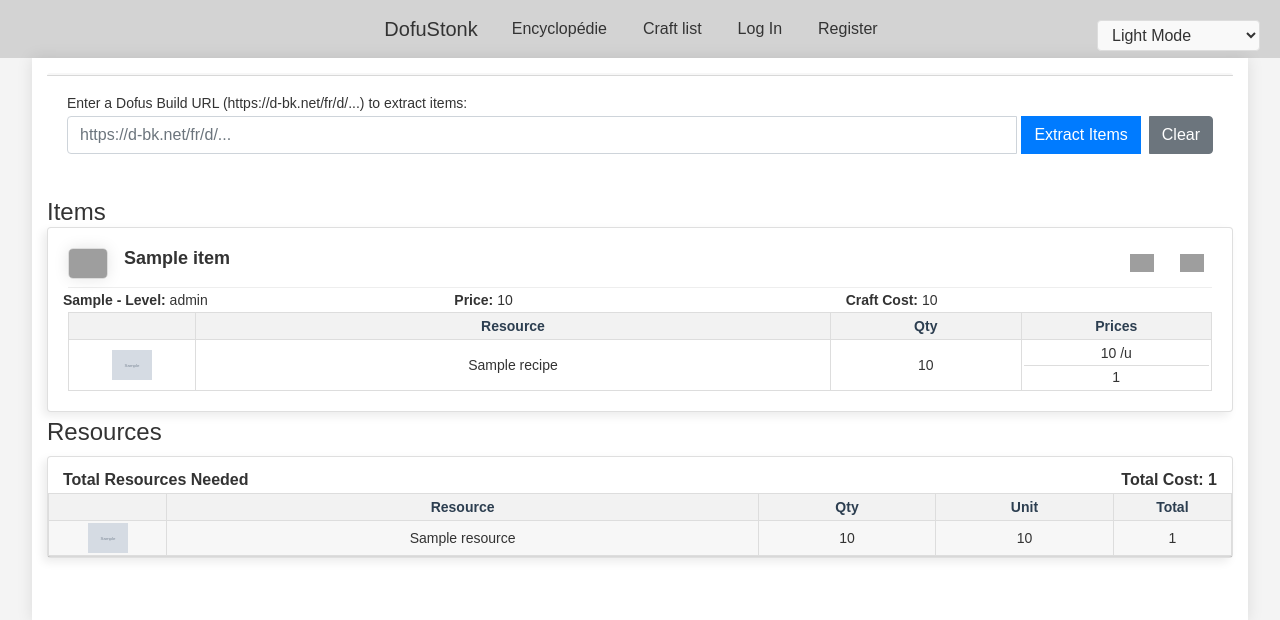
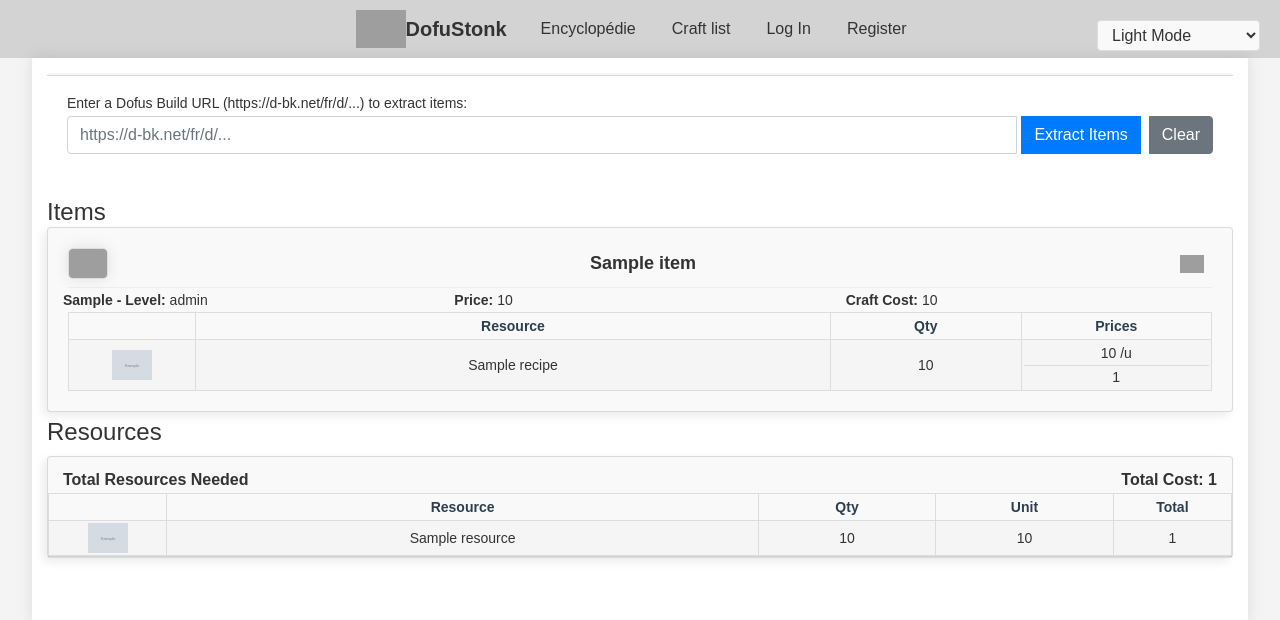
Before and after one commit to antoine-mait/DofusStock, a Django app: template dofustock_site/templates/dofustock/craft_list.html in a window 1280 px wide. Shown: the top 620 px of the page. Run offline with Django 3.2, Linux system fonts and the light colour scheme; the template is opened without the code that fills it: most values are stand-ins (such as "Sample title", 1, 10 or a date in 2020); grey boxes marked "Sample" are stand-in pictures; some libraries are stand-ins or nearby versions; grey boxes are pictures that could not be loaded.

Commit message:
change some color , add logo and img

```diff
--- a/dofustock_site/static/dofustock/css/colors.css
+++ b/dofustock_site/static/dofustock/css/colors.css
@@ -45,15 +45,15 @@
  --color-text: #e0e0e0;
  --color-text-secondary: #a0a0a0;
  --color-text-heading: #ffffff;
- --color-text-mid:#333333;
- --color-background: #1c1c1c;
- --color-background-light: #2a2a2a;
- --color-background-lighter: #333333;
+ --color-text-mid:#e0e0e0;
+ --color-background: #2E2924;
+ --color-background-light: #3C3630;
+ --color-background-lighter: #3C3630;
  --color-navbar: #67a84d;
- --color-card-bg: #2d2d2d;
- --color-button-bg: #67a84d;
- --color-button-hover: #5a9440;
- --color-border: #444444;
+ --color-card-bg: #2E2924;
+ --color-button-bg: #3C3630;
+ --color-button-hover: #312c27;
+ --color-border: #524941;
  --color-border-light: #555555;
  --color-table-header: #333333;
 
--- a/dofustock_site/static/dofustock/css/craft-list.css
+++ b/dofustock_site/static/dofustock/css/craft-list.css
@@ -13,6 +13,7 @@ span {
     box-shadow: -4px 4px 10px var(--shadow-light);
     margin-bottom: 0px;
     height: 100%;
+    background-color: var(--color-background-light);
 }
 
 /* Layout containers */
@@ -59,6 +60,7 @@ span {
     gap: 20px;
     margin-bottom: 0px;
     grid-template-columns: 1fr;
+
 }
 
 /* Item styling */
@@ -76,6 +78,7 @@ span {
     border-radius: 5px;
     border: 1px solid var(--color-border);
     box-shadow: 0 0 15px var(--shadow-medium);
+    background-color: var(--color-background-lighter)
 }
 
 .card-title {
@@ -88,6 +91,15 @@ span {
     white-space: nowrap;
     min-width: 0;
     margin-right: 10px;
+    justify-content: center;
+    align-items: center;
+}
+
+.item-link{
+    display: flex;
+    text-align: center;
+    justify-content: center;
+    align-items: center;
 }
 
 .card-text {
@@ -117,15 +129,14 @@ span {
 }
 
 .btn-sm:hover {
-    background-color: var(--color-button-hover);
+    background-color: var(--color-background-lighter);
     border-radius: 4px;
 }
-
 .add-to-craftlist-btn {
     min-width: 20px;
 }
 h5{
-    color : var(--color-text-mid)
+    color : var(--color-text-mid);
 }
 /* Item container */
 .item-container {
@@ -135,7 +146,7 @@ h5{
     width: 100%;
     border: 1px solid var(--color-border-light);
     border-radius: 4px;
-    background-color: var(--color-background-light);
+    background-color: var(--color-background-lighter)
 }
 
 .items-grid {
@@ -143,6 +154,7 @@ h5{
     grid-template-columns: repeat(2, 1fr);
     gap: 15px;
     width: 100%;
+
 }
 
 /* Item metadata section */
@@ -150,6 +162,7 @@ h5{
     padding: 5px 0;
     border-top: 1px solid var(--color-border-light);
     border-bottom: 1px solid var(--color-border-light);
+
 }
 .item-metadata.mb-3 {
     margin-bottom: 0.5rem !important; /* Reduce from 1rem (mb-3) */
@@ -179,7 +192,8 @@ h5{
     width: 100%;
     border-collapse: collapse;
     margin-top: -10px;
-    color : var(--color-text-mid)
+    color : var(--color-text-mid);
+    background-color: var(--color-background-lighter);
 }
 
 .item-recipes th,
@@ -195,7 +209,7 @@ h5{
 
 .item-recipes th,
 .resources-section th {
-    background-color: var(--color-table-header);
+    background-color: var(--color-background-light);
     color : var(--color-text-heading);
 }
 
@@ -260,6 +274,7 @@ h5{
     color: var(--color-alert-info-text);
     padding: 15px;
     border-radius: 4px;
+    background-color: var(--color-background-lighter)
 }
 
 #loading {
@@ -302,13 +317,17 @@ h5{
 
 .d-flex.align-items-center.mb-3 {
     flex-wrap: wrap;
-    align-items: flex-start !important;
+    align-items: center !important;
     margin-bottom: 0.5rem !important;
 }
 
 h3 .price-better, h3 .price-worse {
     font-weight: normal;
 }
+
+.btn-success {
+    background-color: var( --color-navbar) !important;
+  }
 
 /* Media Queries - All consolidated at the end */
 @media (max-width: 576px) {
--- a/dofustock_site/static/dofustock/css/encyclopedia.css
+++ b/dofustock_site/static/dofustock/css/encyclopedia.css
@@ -21,6 +21,7 @@
     cursor: pointer;
     transition: background-color 0.3s, transform 0.2s;
     box-shadow: -2px 2px 5px var(--shadow-dark);
+    color: var( --color-text);
 }
 .category-button:hover, .item-type-button:hover {
     background-color: var(--color-button-hover);
@@ -44,9 +45,10 @@
     display: flex;
     flex-direction: column;
     align-items: center;
+    border-radius: 5px;
     justify-content: space-between;
     height: 100%;
-    background-color: var(--color-card-bg);
+    background-color: var( --color-background-light);
     transition: box-shadow 0.3s, transform 0.3s;
     box-shadow: -4px 4px 10px var(--shadow-light);
 }
--- a/dofustock_site/static/dofustock/css/item-detail.css
+++ b/dofustock_site/static/dofustock/css/item-detail.css
@@ -91,7 +91,7 @@
 }
 
 .item-recipes th {
-    background-color: var(--color-table-header);
+    background-color: var( --color-background);
     text-align: center;
     font-weight: bold;
 }
--- a/dofustock_site/static/dofustock/js/craft_list.js
+++ b/dofustock_site/static/dofustock/js/craft_list.js
@@ -47,17 +47,16 @@ function createCraftListItemCard(item) {
                                 alt="${item.name}" class="item_img"
                                 onerror="this.src='/media/IMG/equipment/Outil/489-Loupe.png'; this.onerror=null;">
                         </div>
-                        <h5 class="card-title mb-0 flex-grow-1">${item.name}</h5>
+                        <h5 class="card-title mb-0 flex-grow-1">
+                            <a href="/item/${item.ankama_id}/" class="item-link"> ${itemName}</a>
+                        </h5>
                         <div class="button-actions d-flex">
                             <button type="button"
                                     class="btn btn-sm remove-from-craft-list"
                                     data-item-id="${item.ankama_id}">
                                 <img class="trash icon-small" src="/media/Icon/trash.png" alt="delete">
                             </button>
-                            <a href="/item/${item.ankama_id}/"
-                            class="btn btn-sm">
-                                <img class="info icon-small" src="/media/Icon/info.png" alt="details">
-                            </a>
+
                         </div>
                     </div>
 
--- a/dofustock_site/static/dofustock/js/extract_url_data.js
+++ b/dofustock_site/static/dofustock/js/extract_url_data.js
@@ -129,7 +129,7 @@ async function displayExtractedItems(items) {
                                 onerror="this.src='${window.FALLBACK_IMAGE}'; this.onerror=null;">
 
                             <!-- Item Name Column -->
-                            <a href="/item/${item.ankama_id}/" class="item-link">${itemName}</a>
+                            <a href="/item/${item.ankama_id}/" class="item-link"> ${itemName}</a>
 
                             <!-- Button Column (Aligned to Right) -->
                             <div>
--- a/dofustock_site/templates/dofustock/craft_list.html
+++ b/dofustock_site/templates/dofustock/craft_list.html
@@ -79,7 +79,9 @@
                                 </div>
 
                                 <!-- Item Name -->
-                                <h5 class="card-title mb-0 flex-grow-1">{{ item.name }}</h5>
+                                <h5 class="card-title mb-0 flex-grow-1">
+                                    <a href="/item/{{item.ankama_id}}/" class="item-link">{{ item.name }}</a>
+                                </h5>
 
                                 <!-- Action Buttons -->
                                 <div class="button-actions d-flex">
@@ -89,10 +91,7 @@
                                             data-item-id="{{ item.ankama_id }}">
                                         <img class="trash icon-small" src="/media/Icon/trash.png" alt="delete">
                                     </button>
-                                    <a href="{% url 'item_detail' item.ankama_id %}"
-                                    class="btn btn-sm">
-                                        <img class="info icon-small" src="/media/Icon/info.png" alt="details">
-                                    </a>
+
                                 </div>
                             </div>
 
--- a/dofustock_site/templates/dofustock/item.html
+++ b/dofustock_site/templates/dofustock/item.html
@@ -75,6 +75,11 @@
                 {% elif 'Dommages Eau' in effect.description %}effect-chance
                 {% elif 'Dommages Air' in effect.description %}effect-agility
                 {% elif 'Dommages Neutre' in effect.description %}effect-neutral
+                {% elif 'dommages Terre' in effect.description %}effect-strength
+                {% elif 'dommages Feu' in effect.description %}effect-intelligence
+                {% elif 'dommages Eau' in effect.description %}effect-chance
+                {% elif 'dommages Air' in effect.description %}effect-agility
+                {% elif 'dommages Neutre' in effect.description %}effect-neutral
                 {% elif 'Soins' in effect.description %}effect-soin
                 {% elif 'Résistance Terre' in effect.description %}effect-strength
                 {% elif 'Résistance Feu' in effect.description %}effect-intelligence
--- a/dofustock_site/templates/dofustock/layout.html
+++ b/dofustock_site/templates/dofustock/layout.html
@@ -3,6 +3,8 @@
 <!DOCTYPE html>
 <html lang="en">
     <head>
+        <link rel="icon" href="/media/Icon/favicon.ico" type="image/x-icon">
+        <link rel="shortcut icon" href="/media/Icon/favicon.ico" type="image/x-icon">
         <title>{% block title %}DofuStonk{% endblock %}</title>
         <link rel="stylesheet" href="https://stackpath.bootstrapcdn.com/bootstrap/4.4.1/css/bootstrap.min.css" integrity="sha384-Vkoo8x4CGsO3+Hhxv8T/Q5PaXtkKtu6ug5TOeNV6gBiFeWPGFN9MuhOf23Q9Ifjh" crossorigin="anonymous">
 
@@ -21,7 +23,8 @@
         {% csrf_token %}
         <div class="navbar-center">
             <nav class="navbar navbar-expand-lg ">
-                <a class="navbar-brand" href="{% url 'encyclopedie' %}">DofuStonk</a>
+                <img src="/media/Icon/arrow.png" width="50px" height="auto">
+                <a class="navbar-brand" href="{% url 'encyclopedie' %}"><strong>DofuStonk</strong></a>
 
                 <div>
                 <ul class="navbar-nav mr-auto">
```
